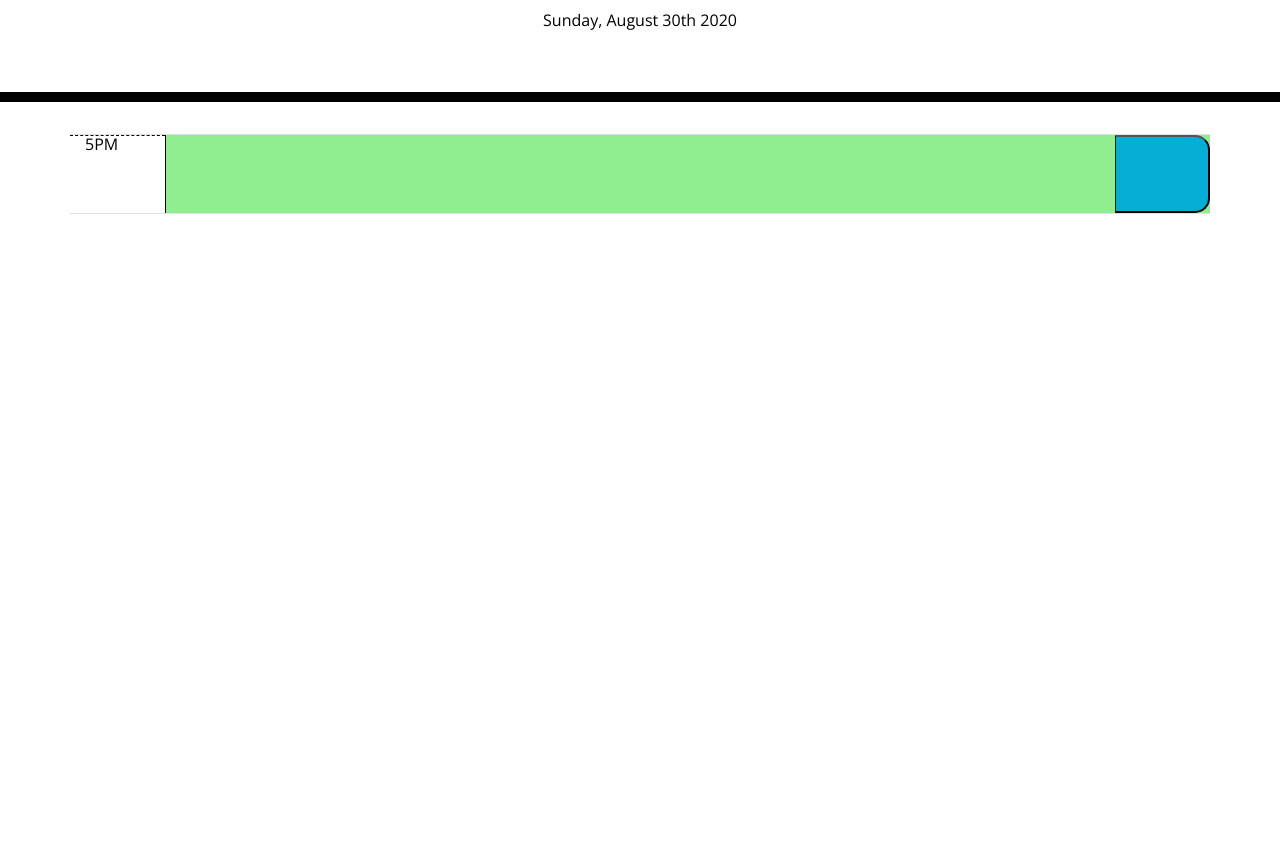
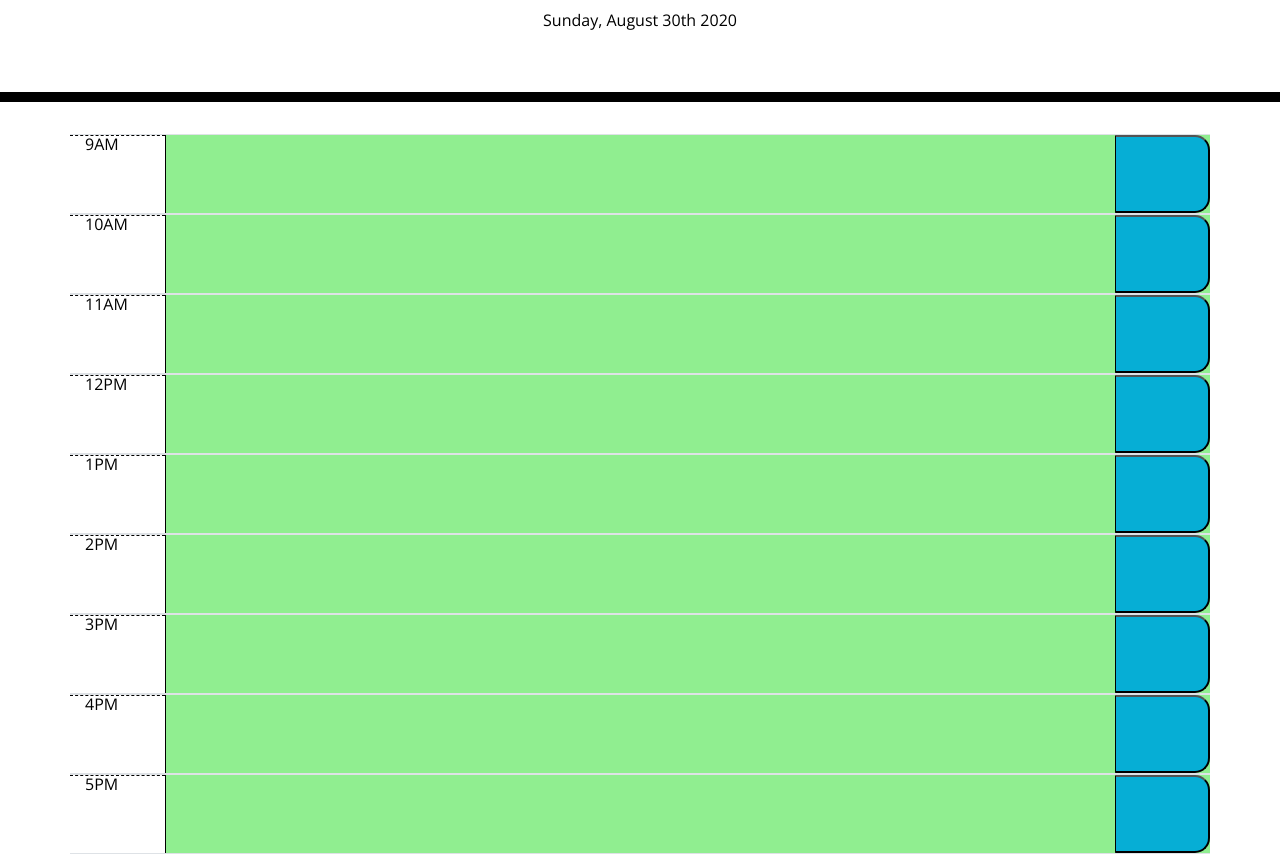
Before and after one commit to Richardflores009/Day-Scheduler, a plain HTML site: page index.html in a window 1280 px wide. Shown: the part 182-1036 px from the top of the page. Before the commit the page ends 800 px from the top, so only its background shows below. Drawn offline with nearby package versions, Linux system fonts and the light colour scheme; a web font is replaced by a local one.

Commit message:
added attributes and elements for functionality

```diff
--- a/assets/js/script.js
+++ b/assets/js/script.js
@@ -61,13 +61,3 @@ $(document).ready(function () {
     });
 
 });
-
-$(".nine").val(localStorage.getItem("9AM"))
-$(".ten").val(localStorage.getItem("10AM"))
-$(".eleven").val(localStorage.getItem("11AM"))
-$(".twelve").val(localStorage.getItem("12PM"))
-$(".one").val(localStorage.getItem("1PM"))
-$(".two").val(localStorage.getItem("2PM"))
-$(".three").val(localStorage.getItem("3PM"))
-$(".four").val(localStorage.getItem("4PM"))
-$(".five").val(localStorage.getItem("5PM"))
--- a/index.html
+++ b/index.html
@@ -22,7 +22,47 @@
         <p id="currentDay" class="lead"></p>
     </header>
     <div class="container">
-
+        <!-- Timeblocks go here -->
+        <div class="row time-color border-top border-bottom" data-name="9">
+            <div class="hour col-1">9AM</div>
+            <textarea class="nine col-10 inputBlock" name="text1"></textarea>
+            <button class="saveBtn col-1" id="saveBtn"><i class="oi oi-box"></i></button>
+        </div>
+        <div class="row border-top border-bottom time-color" data-name="10">
+            <div class="hour col-1">10AM</div>
+            <textarea class="ten col-10 inputBlock" name="text2" data-id="1"></textarea>
+            <button class="saveBtn col-1"><i class="oi oi-box"></i></button>
+        </div>
+        <div class="row border-top border-bottom time-color" data-name="11">
+            <div class="hour col-1">11AM</div>
+            <textarea class="eleven col-10 inputBlock" name="text3"></textarea>
+            <button class="saveBtn col-1"><i class="oi oi-box" data-name="11"></i></button>
+        </div>
+        <div class="row border-top border-bottom time-color" data-name="12">
+            <div class="hour col-1">12PM</div>
+            <textarea class="twelve col-10 inputBlock" name="text4"></textarea>
+            <button class="saveBtn col-1"><i class="oi oi-box"></i></button>
+        </div>
+        <div class="row border-top border-bottom time-color" data-name="13">
+            <div class="hour col-1">1PM</div>
+            <textarea type="text" class="eleven col-10 inputBlock" id="textArea1"></textarea>
+            <button class="saveBtn col-1"><i class="oi oi-box"></i></button>
+        </div>
+        <div class="row border-top border-bottom time-color" data-name="14">
+            <div class="hour col-1">2PM</div>
+            <textarea class="two col-10 inputBlock" name="text6"></textarea>
+            <button class="saveBtn col-1"><i class="oi oi-box"></i></button>
+        </div>
+        <div class="row border-top border-bottom time-color" data-name="15">
+            <div class="hour col-1">3PM</div>
+            <textarea class="three col-10 inputBlock" name="text7"></textarea>
+            <button class="saveBtn col-1"><i class="oi oi-box"></i></button>
+        </div>
+        <div class="row border-top border-bottom time-color" data-name="16">
+            <div class="hour col-1">4PM</div>
+            <textarea class="four col-10 inputBlock" name="text8"></textarea>
+            <button class="saveBtn col-1"><i class="oi oi-box"></i></button>
+        </div>
         <div class="row border-top border-bottom time-color" data-name="17">
             <div class="hour col-1">5PM</div>
             <textarea type="text" class="five col-10 inputBlock" name="text9"></textarea>
```
